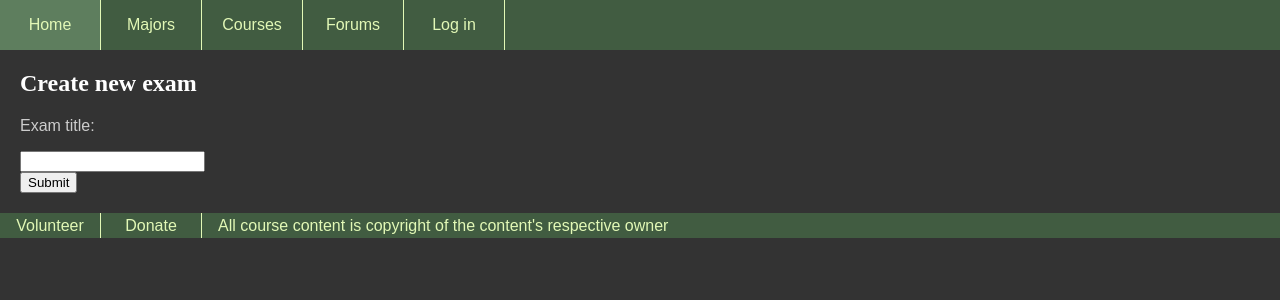
After one commit to pjha1994/OnlineU, a Flask app: page /examList.html in a window 1280 px wide. The commit adds this page. Shown: the top 300 px of the page. Run offline with Flask 2, Linux system fonts and the light colour scheme; data that the repository does not hold is empty; parts of the project's set-up code (start-up, migrations or seed data) failed here and were passed over.

Commit message:
Add ability to create new exams

```diff
--- a/database_setup.py
+++ b/database_setup.py
@@ -10,6 +10,17 @@ import scraper
 Base = declarative_base()
 
 DATABASE_NAME = "main_database.db"
+
+class Exam(Base):
+    __tablename__ = "exams"
+    exam_id = Column(Integer, primary_key=True)
+    exam_title = Column(String(250))
+
+class ExamQuestion(Base):
+    __tablename__ = "exam_questions"
+    question_id = Column(Integer, primary_key=True)
+    exam_id = Column(Integer, ForeignKey('exams.exam_id'), nullable=False)
+    answer = Column(String(250))
 
 '''
     Association table for courses in majors
@@ -61,9 +72,9 @@ class UserTask(Base):
     __tablename__ = 'user_tasks'
 
     id = Column(Integer, primary_key=True)
-    user_id = Column(Integer, nullable=False)
-    course_id = Column(Integer, nullable=False)
-    task_id = Column(Integer, nullable=False)
+    user_id = Column(Integer, ForeignKey('users.user_id'), nullable=False)
+    course_id = Column(Integer,ForeignKey('courses.course_id'), nullable=False)
+    task_id = Column(Integer, ForeignKey('tasks.task_id'), nullable=False)
     grade = Column(Float)
     completed = Column(Boolean, default=False)
 
--- a/project.py
+++ b/project.py
@@ -59,6 +59,25 @@ def showHomepage():
 @app.route("/donate.html")
 def showDonationPage():
     return render_template("donation.html",
+        login_session=login_session)
+
+@app.route('/exams/new', methods=['POST'])
+def newExam():
+    if not isAdmin():
+        return
+    if request.method == 'POST':
+        newExam = Exam(exam_title=request.form["title"])
+        session.add(newExam)
+        flash("New exam %s successfully created" % newExam.exam_title)
+        session.commit()
+    return redirect(url_for("showExamsPage"))
+
+@app.route("/examList.html")
+def showExamsPage():
+    exams = session.query(Exam).all()
+    print exams
+    return render_template("examList.html",
+        exams=exams,
         login_session=login_session)
 
 @app.route("/examBuilder.html")
--- a/templates/admin.html
+++ b/templates/admin.html
@@ -18,7 +18,7 @@
             <h1>Users</h1>
             <a href="users.html">Manage</a>
             <h1>Exams</h1>
-            <a href="examBuilder.html">Manage</a>
+            <a href="examList.html">Manage</a>
         </div>
     </body>
 </html>
--- /dev/null
+++ b/templates/examList.html
@@ -0,0 +1,31 @@
+<!DOCTYPE html>
+<html>
+    <head>
+        <link rel="stylesheet" href="/static/css/style.css">
+        <link rel="shortcut icon" href="/static/css/favicon.ico" type="image/x-icon">
+    </head>
+    <body>
+        <!-- Navbar -->
+        {% block content %}
+        {% include "navbar.html" %}
+
+        <div>
+            <!-- Your HTML here -->
+            {% for exam in exams %}
+                <h2>{{exam.exam_title}}</h2>
+            {% endfor %}
+        </div>
+
+        <div>
+            <h2>Create new exam</h2>
+            <form action="/exams/new" method="POST">
+                <p>Exam title:</p>
+                <input type="text" name="title"><br>
+                <input type="submit" value="Submit">
+            </form>
+        </div>
+
+        {% include "footer.html" %}
+        {% endblock %}
+    </body>
+</html>
```
